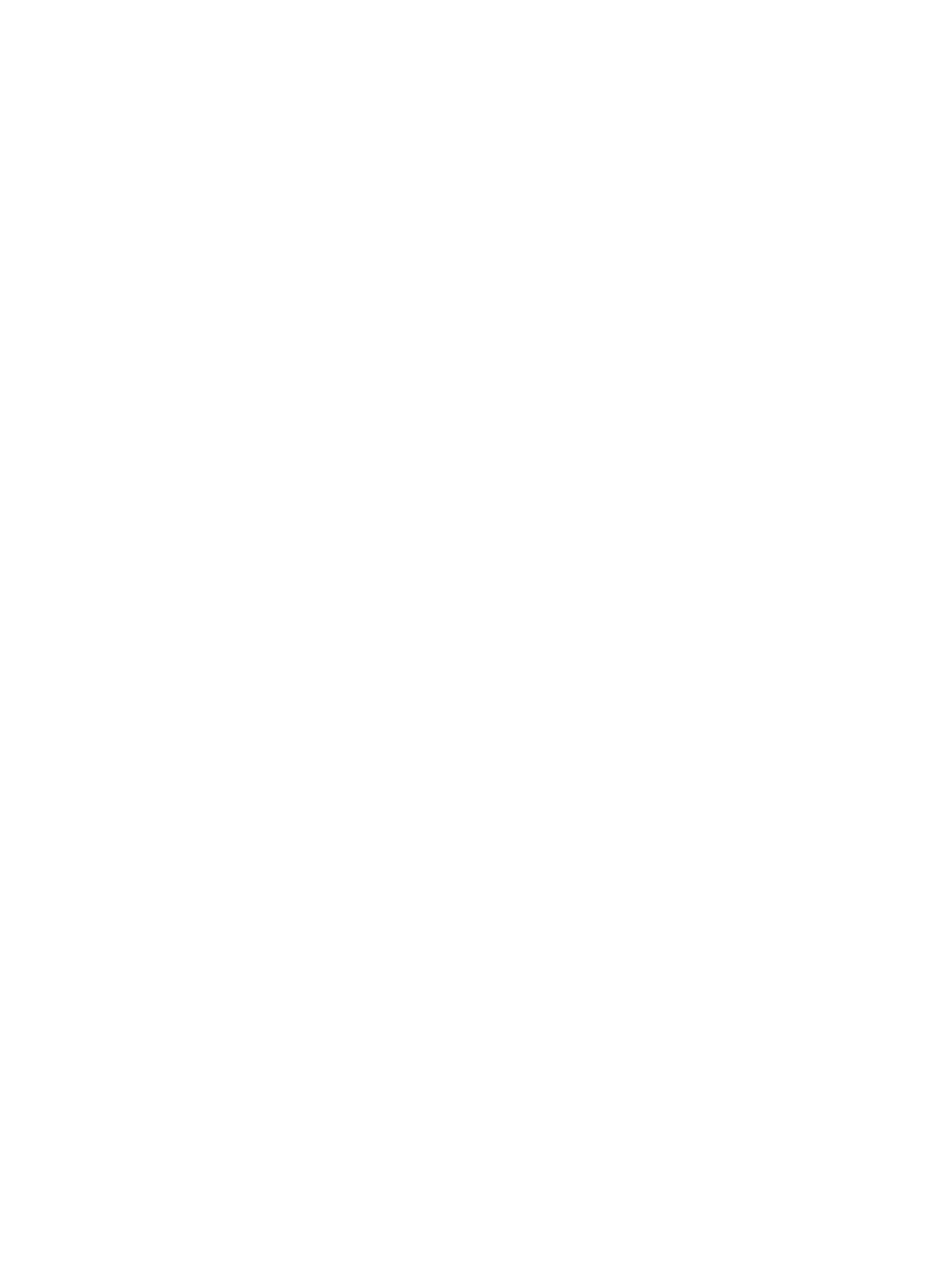
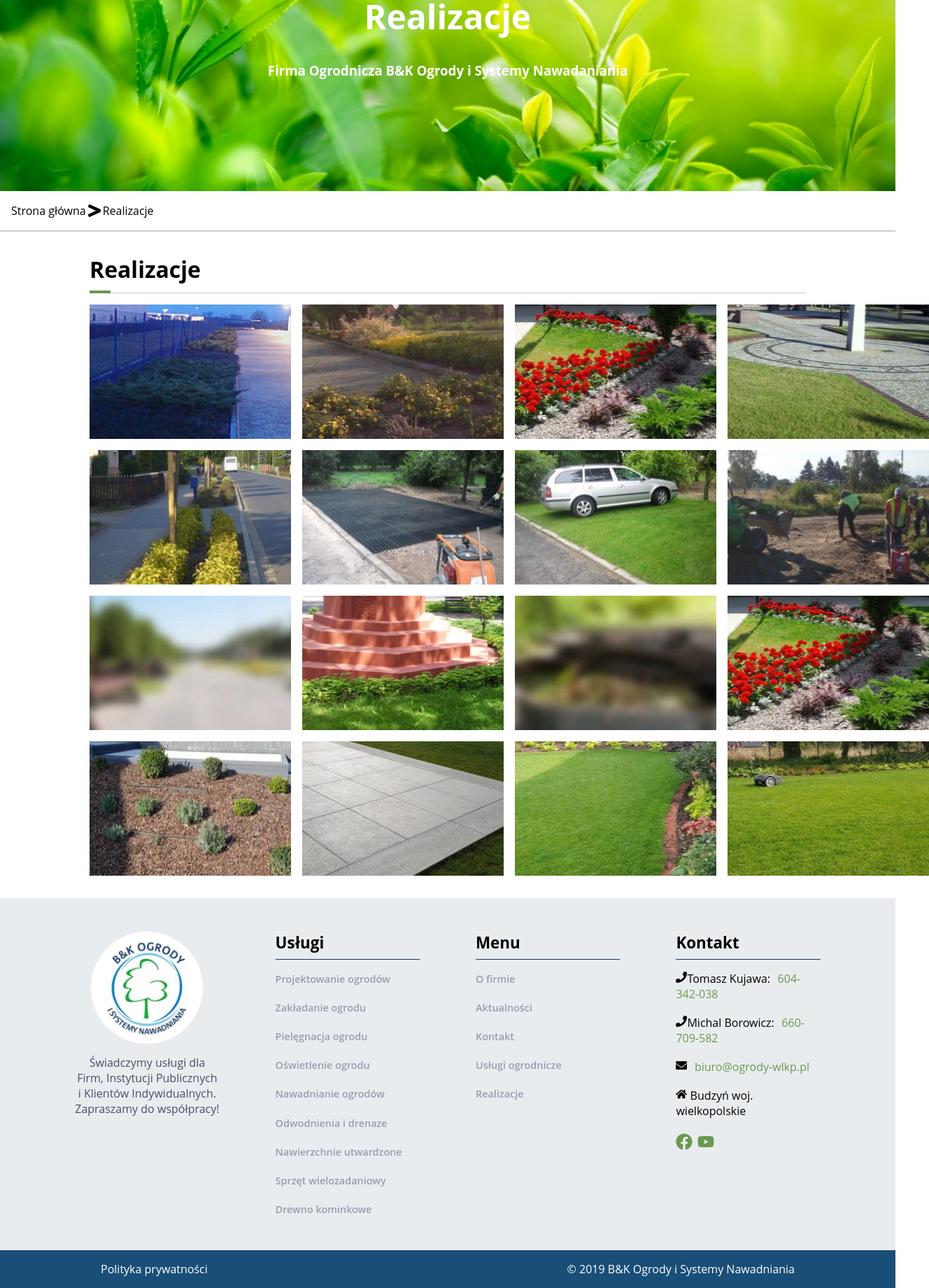
Before and after one commit to MateolCS/ogrody-wlkp, a React (Create React App) app: page /realizations in a window 1280 px wide. Before the commit this address had no page. Shown: the part 364-2204 px from the top of the page at 70% size, 1328 px wide, since content can reach past the window. Before the commit the page ends 800 px from the top, so only its background shows below. Built offline with nearby package versions, Linux system fonts and the light colour scheme.

Commit message:
Created Realizations subpage

```diff
--- a/src/App.js
+++ b/src/App.js
@@ -12,6 +12,7 @@ import Projects from './components/Projects';
 import Dihydration from './components/Dihydration';
 import GroundCover from './components/GroundCover';
 import Privacy from './components/Privacy';
+import Realizations from './components/Realizations';
 
 function App() {
   return (
@@ -31,6 +32,7 @@ function App() {
           <Route path='/gardening-services/dihydration' element={<Dihydration/>}/>
           <Route path='/gardening-services/ground-cover' element={<GroundCover/>}/>
           <Route path='/privacy-politics' element={<Privacy/>}/>
+          <Route path='/realizations' element={<Realizations/>}/>
         </Routes>
       </Router>
     </>
--- /dev/null
+++ b/src/components/Realizations.js
@@ -0,0 +1,39 @@
+import Header from './Header'
+import Menu from './Menu'
+import Location from './Location'
+import InfoNav from './InfoNav'
+import Footer from './Footer'
+import RealizationsGridItem from './RealizationsGridItem'
+
+import {LocationLink, LocationP, GreaterThan} from './styles/Location.styled'
+import {Container, StyledSection, Title, Grid} from './styles/Utils.styled'
+import {RealizationsSubpageData} from './RealizationsSubpageData'
+
+
+const Realizations = () => {
+  return (
+    <>
+        <Header />
+        <Menu pageTitle={'Realizacje'}/>
+        <Location>
+            <LocationLink to={'/'}>Strona główna<GreaterThan/></LocationLink>
+            <LocationP>Realizacje</LocationP>
+        </Location>
+        <StyledSection>
+            <Container direction={'column'}>
+                <Title>Realizacje</Title>
+                <Grid columns={'4'}>
+                {RealizationsSubpageData.map((item) => (
+                    <RealizationsGridItem item={item} key={item.id}/>
+                ))}
+            </Grid>
+            </Container>
+
+        </StyledSection>
+        <InfoNav />
+        <Footer />
+    </>
+  )
+}
+
+export default Realizations
--- /dev/null
+++ b/src/components/RealizationsGridItem.js
@@ -0,0 +1,25 @@
+import {RealizationsPreviewItemStyled, RealizationLink, RealizationTitle } from './styles/RealizationsPreview.styled'
+import { FaLink } from 'react-icons/fa'
+import { useState } from 'react'
+const RealizationsGridItem = ({item}) => {
+  console.log(item)
+
+    const [hover, setHover] = useState('none')
+
+    const handleMouseEnter = () => {
+        setHover('block')
+    }
+
+    const handleMouseLeave = () => {
+        setHover('none')
+    }
+
+  return (
+    <RealizationsPreviewItemStyled bg={item.imgUrl} onMouseEnter={handleMouseEnter} onMouseLeave={handleMouseLeave}>
+        <RealizationLink hover={hover} to={`/realizations/${item.id}`}><FaLink/></RealizationLink>
+        <RealizationTitle hover={hover} >{item.title}</RealizationTitle>
+    </RealizationsPreviewItemStyled>
+  )
+}
+
+export default RealizationsGridItem
--- a/src/components/RealizationsSubpageData.js
+++ b/src/components/RealizationsSubpageData.js
@@ -84,7 +84,7 @@ export const RealizationsSubpageData = [
     },
     {
         id: 1,
-        imgUrl: '',
+        imgUrl: wagrowiec1,
         title: 'Gmina Wągrowiec',
         description: {},
         investor: 'Gmina Wągrowiec',
```
Also changed, not shown: src/assets/budzyn/budzyn3.jpg (renamed from src/assets/budzyn/budzyn3_.jpg), src/assets/realizations/realization1.2.jpg (renamed from src/assets/realizations/relization1.2.jpg).
